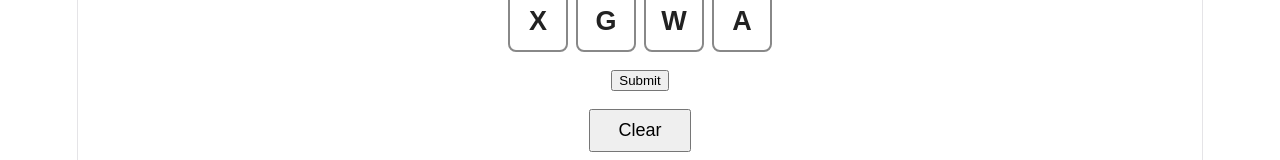
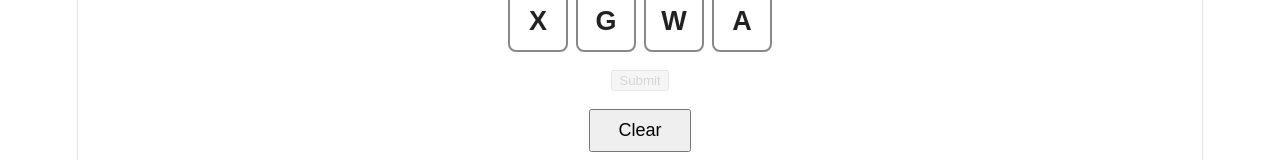
Before and after one commit to darianchen/Boggle, a React (Vite) app in the folder word-game/: page / in a window 1280 px wide. Shown: the part 471-631 px from the top of the page. Built offline with nearby package versions, Linux system fonts and the light colour scheme.

Commit message:
Disable submit if word is not valid

```diff
--- a/word-game/src/App.css
+++ b/word-game/src/App.css
@@ -68,3 +68,8 @@
   font-size: 1rem;
   cursor: pointer;
 }
+
+.submit-button:disabled {
+  opacity: 0.5;
+  cursor: not-allowed;
+}
--- a/word-game/src/App.tsx
+++ b/word-game/src/App.tsx
@@ -88,6 +88,7 @@ function App() {
   }
 
   const currentWord = selected.map(({ row, col }) => grid[col][row]).join('')
+  const isSubmittable = currentWord.length > 0 && isWord(currentWord) && !foundWords.includes(currentWord)
 
   return (
     <div id="game">
@@ -119,7 +120,7 @@ function App() {
         )}
       </div>
 
-      <button className="submit-button" onClick={handleSubmit}>
+      <button className="submit-button" onClick={handleSubmit} disabled={!isSubmittable}>
         Submit
       </button>
 
```
